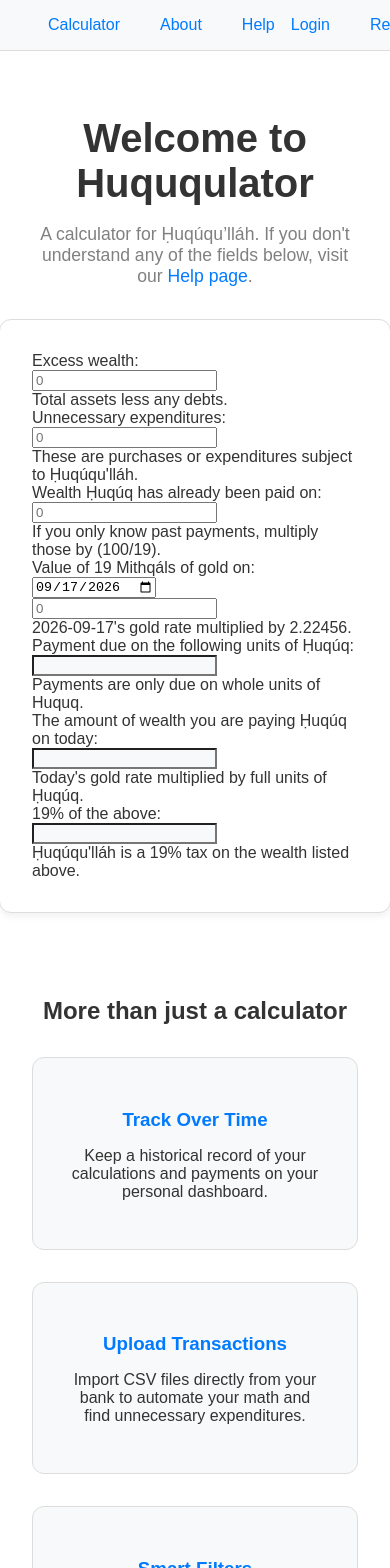
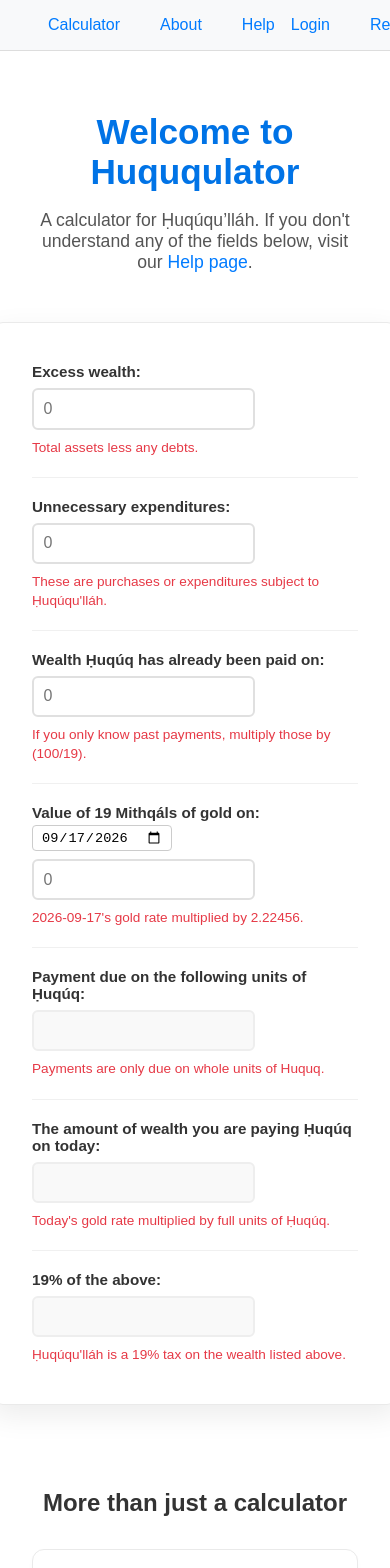
Before and after one commit to bahaipedia/huququlator, a React (Vite) app in the folder client/: page / in a window 390 px wide. Shown: the top 1568 px of the page. Built offline with nearby package versions, Linux system fonts and the light colour scheme; no server answers.

Commit message:
Update App.css

```diff
--- a/client/src/App.css
+++ b/client/src/App.css
@@ -234,7 +234,7 @@
     width: 100%;
 }
 
-/* --- HOME PAGE STYLES --- */
+/* --- HOME PAGE STYLES (Grid Layout) --- */
 .home-container {
     display: flex;
     flex-direction: column;
@@ -245,100 +245,154 @@
     display: flex;
     flex-direction: column;
     align-items: center;
+}
+
+.hero-text {
     text-align: center;
+    margin-bottom: 2rem;
 }
 
 .hero-text h1 {
-    font-size: 2.5rem;
+    font-size: 2.2rem;
+    color: #0073e6; /* Restored original blue */
     margin-bottom: 0.5rem;
 }
 
 .hero-text p {
     font-size: 1.1rem;
-    color: gray;
-    margin-bottom: 2rem;
-}
-
-.calculator-card {
-    background: #ffffff;
-    border: 1px solid var(--border-color, #e0e0e0);
-    border-radius: 12px;
-    padding: 2rem;
-    width: 100%;
-    max-width: 700px;
-    box-shadow: 0 4px 6px rgba(0,0,0,0.05);
-    text-align: left;
-}
-
-.form-group {
-    margin-bottom: 1.5rem;
-}
-
-.form-group label {
-    display: block;
-    margin-bottom: 0.5rem;
-    font-weight: 500;
-}
-
-.form-group input {
-    width: 100%;
-    padding: 0.75rem;
-    border: 1px solid var(--border-color, #ccc);
-    border-radius: 6px;
-}
-
-.readonly-input {
-    background-color: var(--nav-bg, #f0f0f0);
     color: #555;
 }
 
-.help-text {
-    color: gray;
-    display: block;
-    margin-top: 0.25rem;
+/* Modernized Calculator Card */
+.calculator-card {
+    background: #ffffff;
+    border-radius: 12px;
+    padding: 2.5rem;
+    width: 100%;
+    max-width: 900px; /* Wider to support 3 columns */
+    box-shadow: 0 10px 30px rgba(0, 0, 0, 0.08);
+    border: 1px solid #eaeaea;
+}
+
+/* 3-Column Grid Layout */
+.calc-row {
+    display: grid;
+    grid-template-columns: 1fr 140px 1fr; /* Label (flexible) | Input (fixed 140px) | Helper (flexible) */
+    gap: 1.5rem;
+    align-items: center;
+    margin-bottom: 1.25rem;
+    padding-bottom: 1.25rem;
+    border-bottom: 1px solid #f0f0f0;
+}
+
+.calc-row:last-of-type {
+    border-bottom: none;
+    margin-bottom: 0;
+    padding-bottom: 0;
+}
+
+.calc-label {
+    text-align: right;
+    font-weight: bold;
+    color: #333;
+    font-size: 0.95rem;
+    display: flex;
+    flex-direction: column;
+    align-items: flex-end;
+    gap: 0.25rem;
+}
+
+.date-picker {
+    padding: 0.2rem 0.5rem;
+    border: 1px solid #ccc;
+    border-radius: 4px;
     font-size: 0.85rem;
 }
 
+/* Input Styling */
+.calc-input input {
+    width: 100%;
+    padding: 0.6rem;
+    border: 2px solid #e0e0e0;
+    border-radius: 6px;
+    font-size: 1rem;
+    text-align: right; /* Numbers look cleaner right-aligned */
+    transition: border-color 0.2s ease;
+}
+
+.calc-input input:focus {
+    border-color: #0073e6;
+    outline: none;
+}
+
+.calc-input input.readonly-input {
+    background-color: #f9f9f9;
+    color: #666;
+    border-color: #eee;
+    cursor: not-allowed;
+}
+
+/* Remove up/down arrows from number inputs */
+.calc-input input[type="number"]::-webkit-inner-spin-button,
+.calc-input input[type="number"]::-webkit-outer-spin-button {
+    -webkit-appearance: none;
+    margin: 0;
+}
+.calc-input input[type="number"] {
+    -moz-appearance: textfield;
+}
+
+/* Helper Text Styling */
+.calc-helper {
+    text-align: left;
+    color: #e63946; /* Modernized red from your original design */
+    font-size: 0.85rem;
+    line-height: 1.4;
+}
+
+/* Results and CTA */
 .result-group {
     margin-top: 2rem;
     padding: 1.5rem;
-    background: #e8f5e9;
-    border: 1px solid #c8e6c9;
-    border-radius: 8px;
-    color: #2e7d32;
+    background: #f8f9fa;
+    border-left: 4px solid #0073e6;
+    color: #111;
     font-weight: bold;
     font-size: 1.2rem;
     text-align: center;
+    border-radius: 0 8px 8px 0;
 }
 
 .cta-box {
     margin-top: 2rem;
     padding: 1.5rem;
-    background: var(--nav-bg, #f8f9fa);
+    background: #f0f7ff;
     border-radius: 8px;
     text-align: center;
-    border: 1px dashed var(--border-color, #ccc);
+    border: 1px dashed #0073e6;
 }
 
 .cta-button {
     display: inline-block;
     margin-top: 1rem;
     padding: 0.75rem 1.5rem;
-    background-color: var(--link-color, #007bff);
+    background-color: #0073e6;
     color: white;
     text-decoration: none;
     border-radius: 6px;
     font-weight: bold;
-    transition: opacity 0.2s;
+    transition: background-color 0.2s;
 }
 
 .cta-button:hover {
-    opacity: 0.9;
+    background-color: #005bb5;
 }
 
+/* Feature Cards below calculator */
 .features-section h2 {
     text-align: center;
     margin-bottom: 2rem;
+    color: #333;
 }
 
 .feature-grid {
@@ -349,21 +403,46 @@
 
 .feature-card {
     padding: 2rem;
-    background: var(--nav-bg, #f8f9fa);
+    background: #ffffff;
     border-radius: 12px;
-    border: 1px solid var(--border-color, #e0e0e0);
+    border: 1px solid #eaeaea;
     text-align: center;
+    box-shadow: 0 4px 6px rgba(0,0,0,0.02);
 }
 
 .feature-card h3 {
     margin-bottom: 1rem;
-    color: var(--link-color, #007bff);
+    color: #0073e6;
+}
+
+.feature-card p {
+    color: #666;
+    line-height: 1.5;
 }
 
 .home-footer {
     text-align: center;
     color: gray;
     font-size: 0.9rem;
-    border-top: 1px solid var(--border-color, #e0e0e0);
+    border-top: 1px solid #eaeaea;
     padding-top: 2rem;
 }
+
+/* Responsive fallback for smaller screens */
+@media (max-width: 768px) {
+    .calc-row {
+        grid-template-columns: 1fr;
+        gap: 0.5rem;
+    }
+
+    .calc-label {
+        text-align: left;
+        align-items: flex-start;
+    }
+
+    .calc-input input {
+        width: 100%;
+        max-width: 200px;
+        text-align: left;
+    }
+}
```
